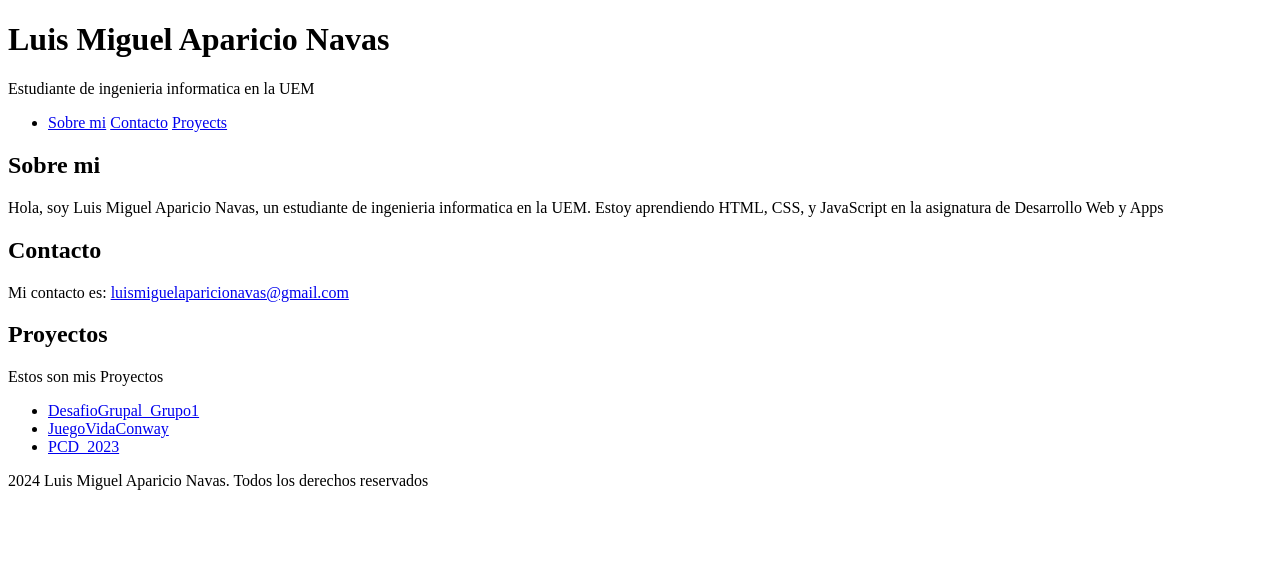
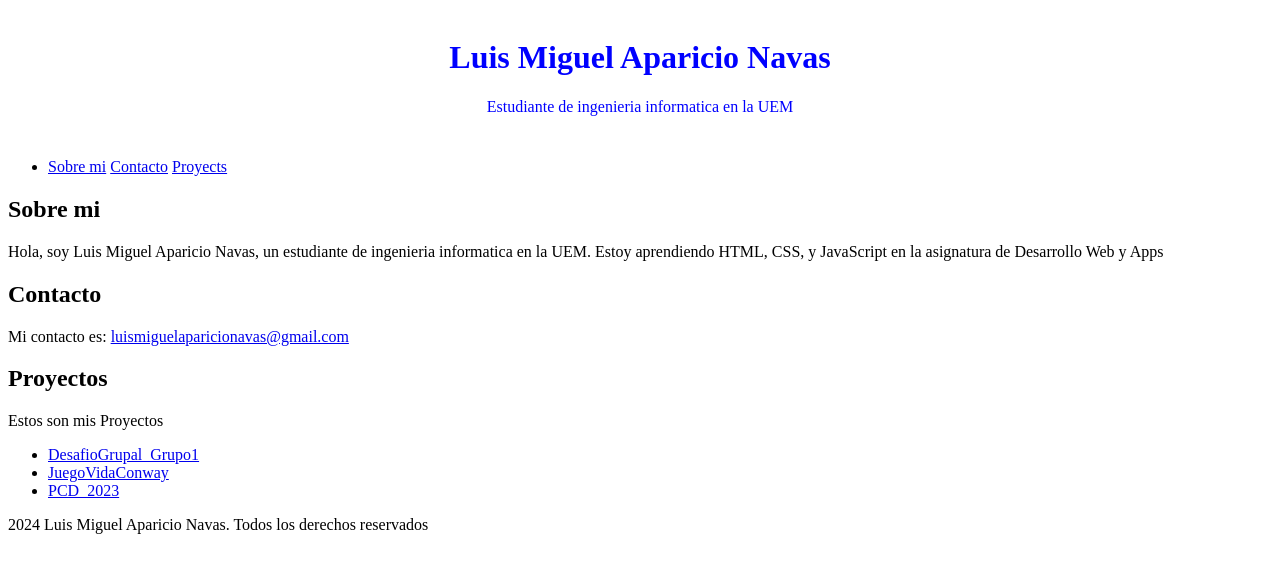
Before and after one commit to LuisMiguelAparicioNavas/PersonalWebsite_22277303, a website: page index.html in a window 1280 px wide. Drawn offline with Linux system fonts and the light colour scheme.

Commit message:
Añadido css

```diff
--- a/index.html
+++ b/index.html
@@ -2,6 +2,7 @@
 <html lang="en">
     <head>
         <meta charset="UTF-8">
+        <link rel="stylesheet" href="style.css">
         <title>Luis Miguel Aparicio Navas</title>
     </head>
     <body>
--- /dev/null
+++ b/style.css
@@ -0,0 +1,6 @@
+header{
+    background-color: white;
+    color: blue;
+    padding: 10px;
+    text-align: center;
+}
```
